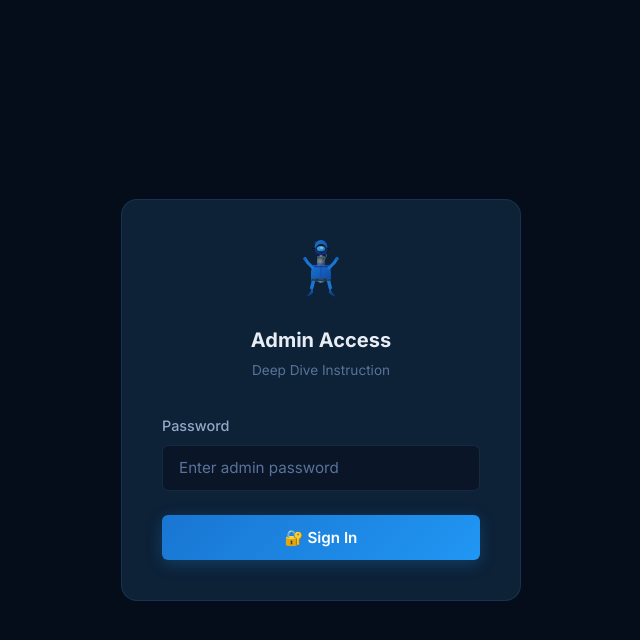
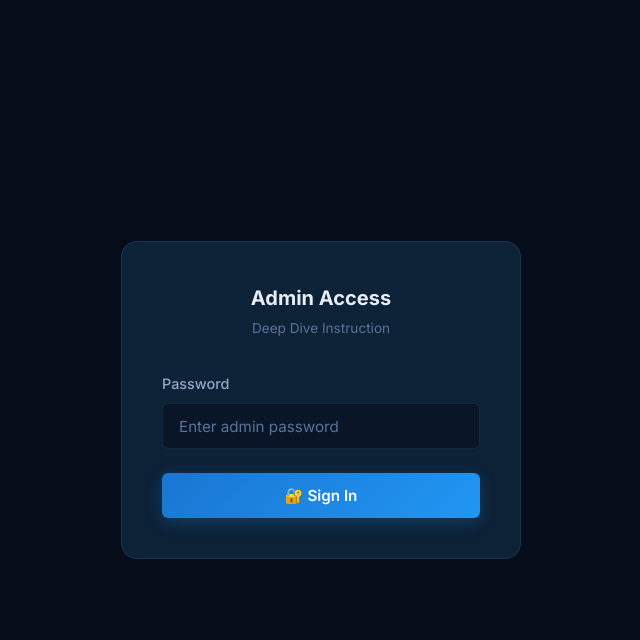
Before and after one commit to techydad05/dive-instructor, a Flask app: page /admin in a window 1280 px wide. Shown: the top 640 px of the page, without its empty margins (319-959 px from the left). Run offline with Flask 3, Linux system fonts and the light colour scheme.

Commit message:
remove diver icon from nav brand

```diff
--- a/templates/admin.html
+++ b/templates/admin.html
@@ -273,7 +273,6 @@
   <div class="login-page">
     <div class="login-box">
       <div class="brand">
-        <img src="{{ url_for('static', filename='diver.svg') }}" alt="">
         <h2>Admin Access</h2>
         <p>Deep Dive Instruction</p>
       </div>
@@ -295,7 +294,6 @@
   <div class="admin-layout">
     <aside class="admin-sidebar">
       <div class="brand">
-        <img src="{{ url_for('static', filename='diver.svg') }}" alt="">
         <span>Deep Dive</span>
       </div>
       <nav class="admin-nav">
--- a/templates/index.html
+++ b/templates/index.html
@@ -16,7 +16,6 @@
   <!-- ===== NAVIGATION ===== -->
   <nav class="navbar" role="navigation" aria-label="Main navigation">
     <a href="#home" class="nav-brand">
-      <img src="{{ url_for('static', filename='diver.svg') }}" alt="" width="28" height="36" style="opacity:0.9">
       <span>Deep Dive</span>
     </a>
     <button class="nav-toggle" aria-label="Toggle navigation menu">
```
